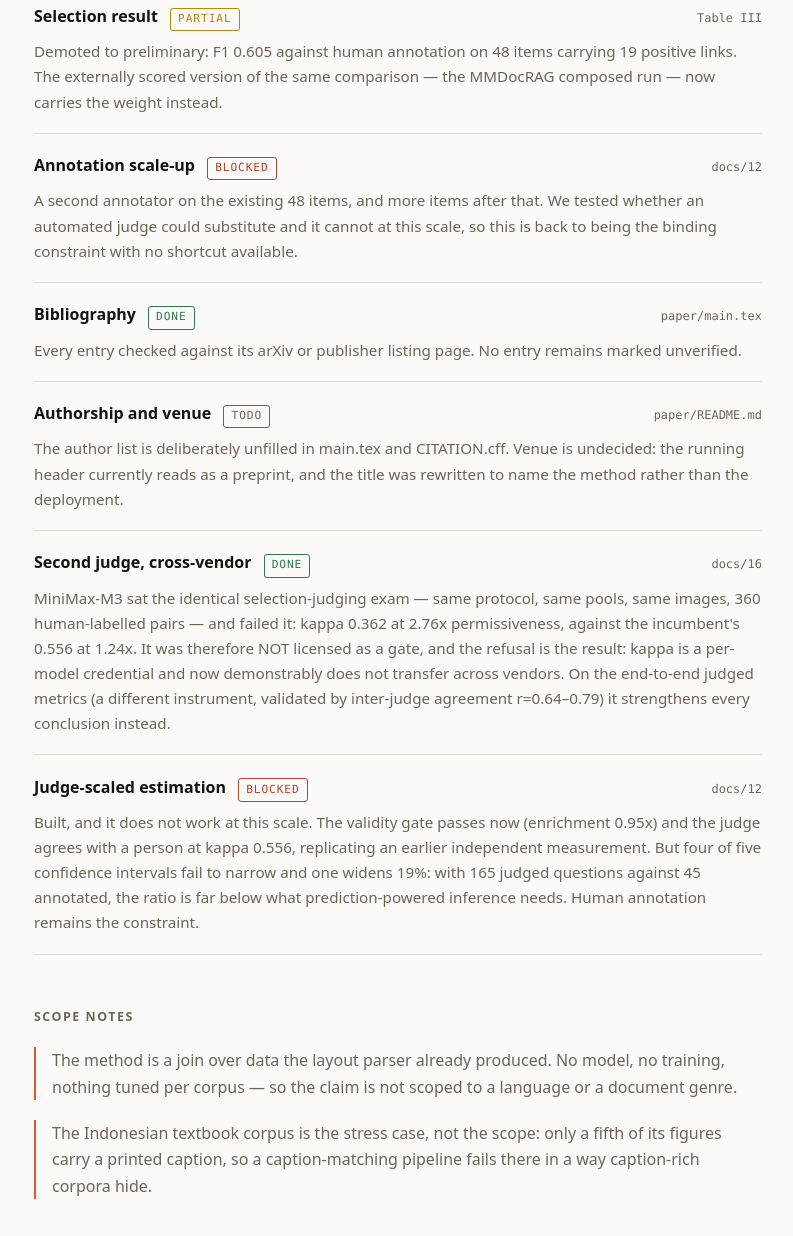
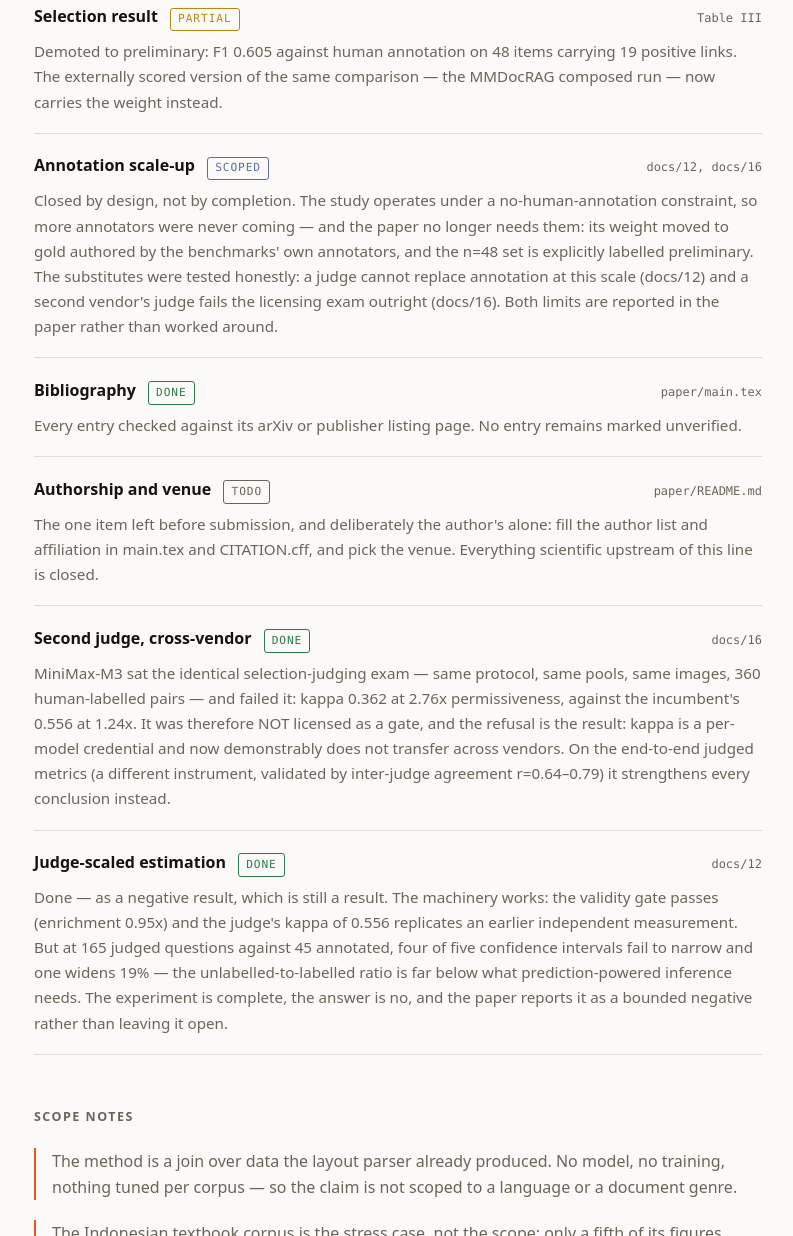
Before and after one commit to RantAI-dev/ikat, a website: page web/index.html in a window 1280 px wide. Shown: the part 6221-7457 px from the top of the page, without its empty margins (242-1035 px from the left). Drawn offline with Linux system fonts and the light colour scheme; files whose address does not match are found by name.

Commit message:
Status page: retire two stale states honestly
Judge-scaled estimation was marked blocked but nothing is waiting: the
experiment completed and the answer is no — now 'done' as a bounded
negative. Annotation scale-up was 'blocked' on annotators who, under this
study's no-human-annotation constraint, were never coming — now 'scoped':
closed by design, with the tested substitutes and their reported limits
named. Authorship/venue note sharpened: the one remaining item, the
author's alone.

```diff
--- a/web/index.html
+++ b/web/index.html
@@ -140,6 +140,7 @@
   .state.partial { color: var(--partial); }
   .state.blocked { color: var(--blocked); }
   .state.todo { color: var(--muted); }
+  .state.scoped { color: var(--tie); }
   .m-ev { margin-left: auto; font-family: var(--mono); font-size: 0.75rem; color: var(--muted); }
   .m-note { margin: 0.5rem 0 0; color: var(--muted); font-size: 0.95rem; }
 
--- a/web/progress.json
+++ b/web/progress.json
@@ -52,9 +52,9 @@
     },
     {
       "name": "Annotation scale-up",
-      "state": "blocked",
-      "note": "A second annotator on the existing 48 items, and more items after that. We tested whether an automated judge could substitute and it cannot at this scale, so this is back to being the binding constraint with no shortcut available.",
-      "evidence": "docs/12"
+      "state": "scoped",
+      "note": "Closed by design, not by completion. The study operates under a no-human-annotation constraint, so more annotators were never coming — and the paper no longer needs them: its weight moved to gold authored by the benchmarks' own annotators, and the n=48 set is explicitly labelled preliminary. The substitutes were tested honestly: a judge cannot replace annotation at this scale (docs/12) and a second vendor's judge fails the licensing exam outright (docs/16). Both limits are reported in the paper rather than worked around.",
+      "evidence": "docs/12, docs/16"
     },
     {
       "name": "Bibliography",
@@ -65,7 +65,7 @@
     {
       "name": "Authorship and venue",
       "state": "todo",
-      "note": "The author list is deliberately unfilled in main.tex and CITATION.cff. Venue is undecided: the running header currently reads as a preprint, and the title was rewritten to name the method rather than the deployment.",
+      "note": "The one item left before submission, and deliberately the author's alone: fill the author list and affiliation in main.tex and CITATION.cff, and pick the venue. Everything scientific upstream of this line is closed.",
       "evidence": "paper/README.md"
     },
     {
@@ -76,8 +76,8 @@
     },
     {
       "name": "Judge-scaled estimation",
-      "state": "blocked",
-      "note": "Built, and it does not work at this scale. The validity gate passes now (enrichment 0.95x) and the judge agrees with a person at kappa 0.556, replicating an earlier independent measurement. But four of five confidence intervals fail to narrow and one widens 19%: with 165 judged questions against 45 annotated, the ratio is far below what prediction-powered inference needs. Human annotation remains the constraint.",
+      "state": "done",
+      "note": "Done — as a negative result, which is still a result. The machinery works: the validity gate passes (enrichment 0.95x) and the judge's kappa of 0.556 replicates an earlier independent measurement. But at 165 judged questions against 45 annotated, four of five confidence intervals fail to narrow and one widens 19% — the unlabelled-to-labelled ratio is far below what prediction-powered inference needs. The experiment is complete, the answer is no, and the paper reports it as a bounded negative rather than leaving it open.",
       "evidence": "docs/12"
     }
   ],
```
